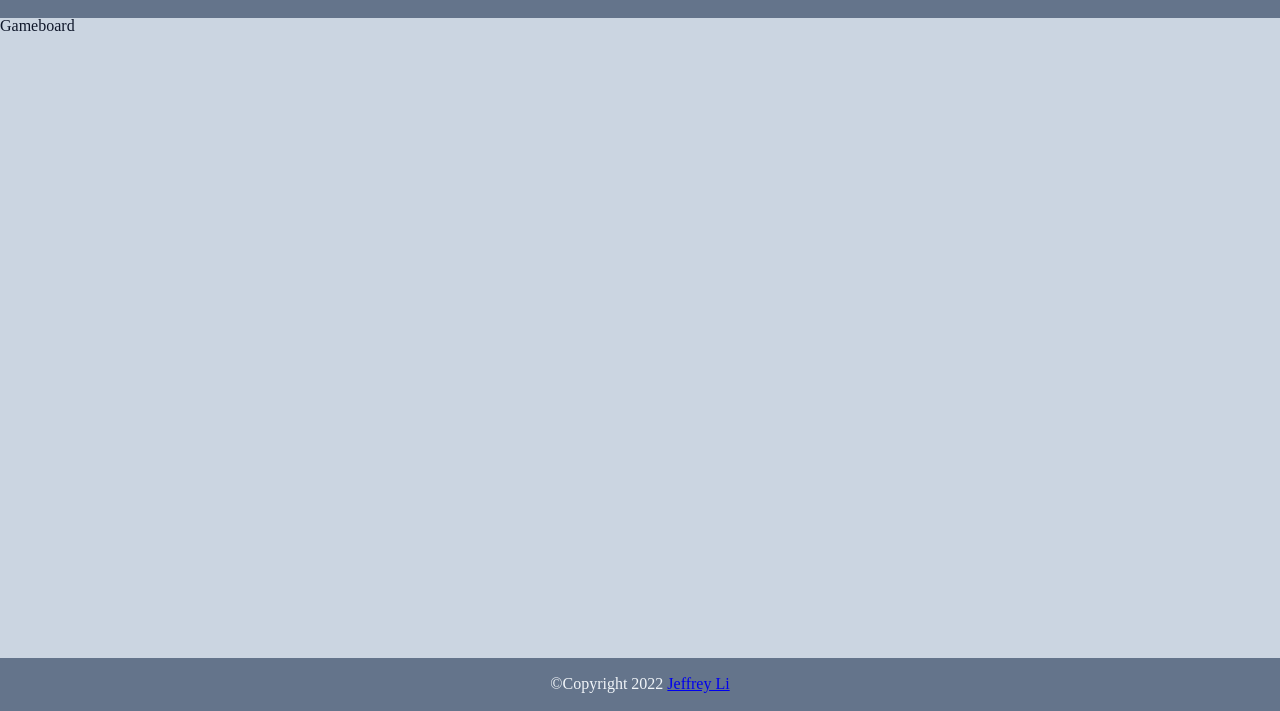
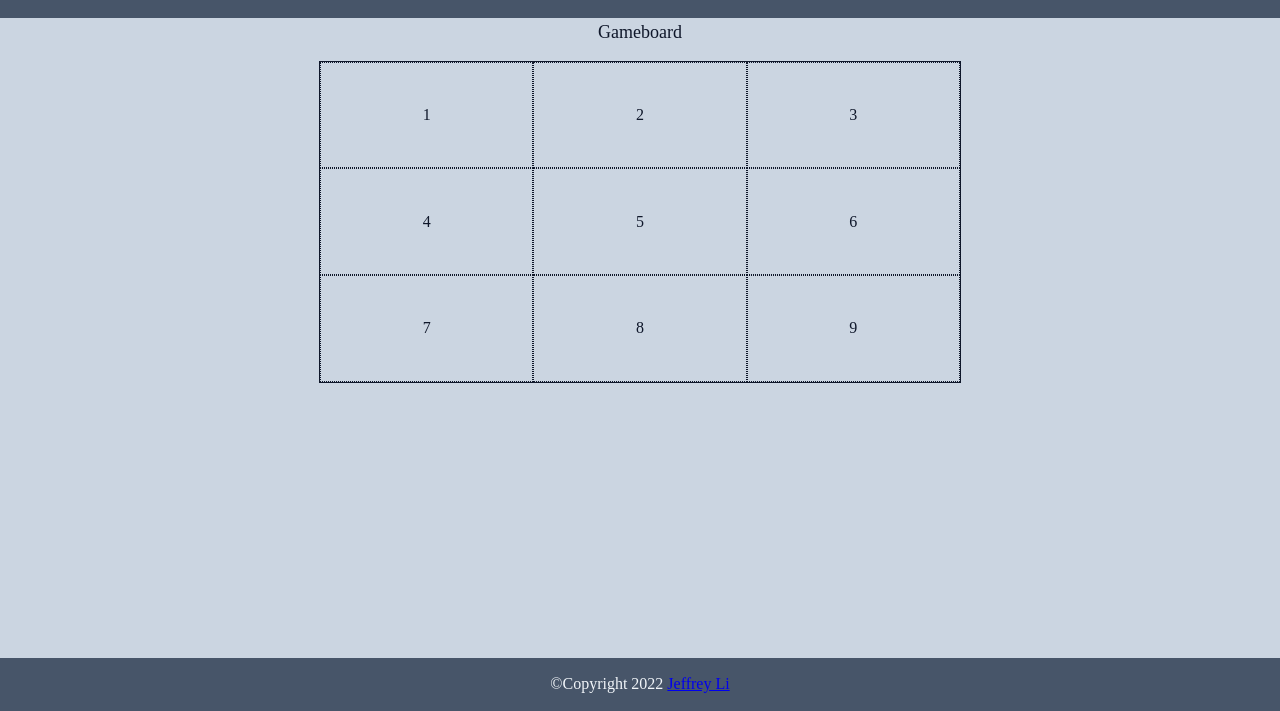
Before and after one commit to 1jeffreyli/tictactoe, a plain HTML site: page index.html in a window 1280 px wide. Shown: the part 89-800 px from the top of the page. Drawn offline with Linux system fonts and the light colour scheme.

Commit message:
Add html board and styling

```diff
--- a/index.html
+++ b/index.html
@@ -15,8 +15,17 @@
         <h1>Tic Tac Toe</h1>
         </header>
         <main>
+            <h2>Gameboard</h2>
             <div class="gameboard">
-                Gameboard
+                <div class="game-box">1</div>
+                <div class="game-box">2</div>
+                <div class="game-box">3</div>
+                <div class="game-box">4</div>
+                <div class="game-box">5</div>
+                <div class="game-box">6</div>
+                <div class="game-box">7</div>
+                <div class="game-box">8</div>
+                <div class="game-box">9</div>
             </div>
         </main>
         <footer>
--- a/styles.css
+++ b/styles.css
@@ -23,7 +23,7 @@ html, body {
 
 
 header {
-    background-color: var(--500);
+    background-color: var(--600);
     color: var(--100);
     display: flex;
     align-items: center;
@@ -38,6 +38,36 @@ main {
     height: 100%;
     background-color: var(--300);
     color: var(--900);
+    display: flex;
+    flex-direction: column;
+    align-items: center;
+    justify-content: flex-start;
+}
+
+main h2 {
+    font-size: 18px;
+    margin: 5px;
+}
+
+.gameboard {
+    text-align: center;
+    height: 50%;
+    width: 50%;
+    display: grid;
+    grid-template-rows: repeat(3, 1fr);
+    grid-template-columns: repeat(3, 1fr);
+    margin: 15px;
+    border: 1px solid var(--900);
+}
+
+.gameboard > div {
+    display: flex;
+    align-items: center;
+    justify-content: center;
+}
+
+.game-box {
+    border: 1px dotted var(--900);
 }
 
 footer {
@@ -46,6 +76,6 @@ footer {
     display: flex;
     align-items: center;
     justify-content: center;
-    background-color: var(--500);
+    background-color: var(--600);
     color: var(--100);
 }
```
